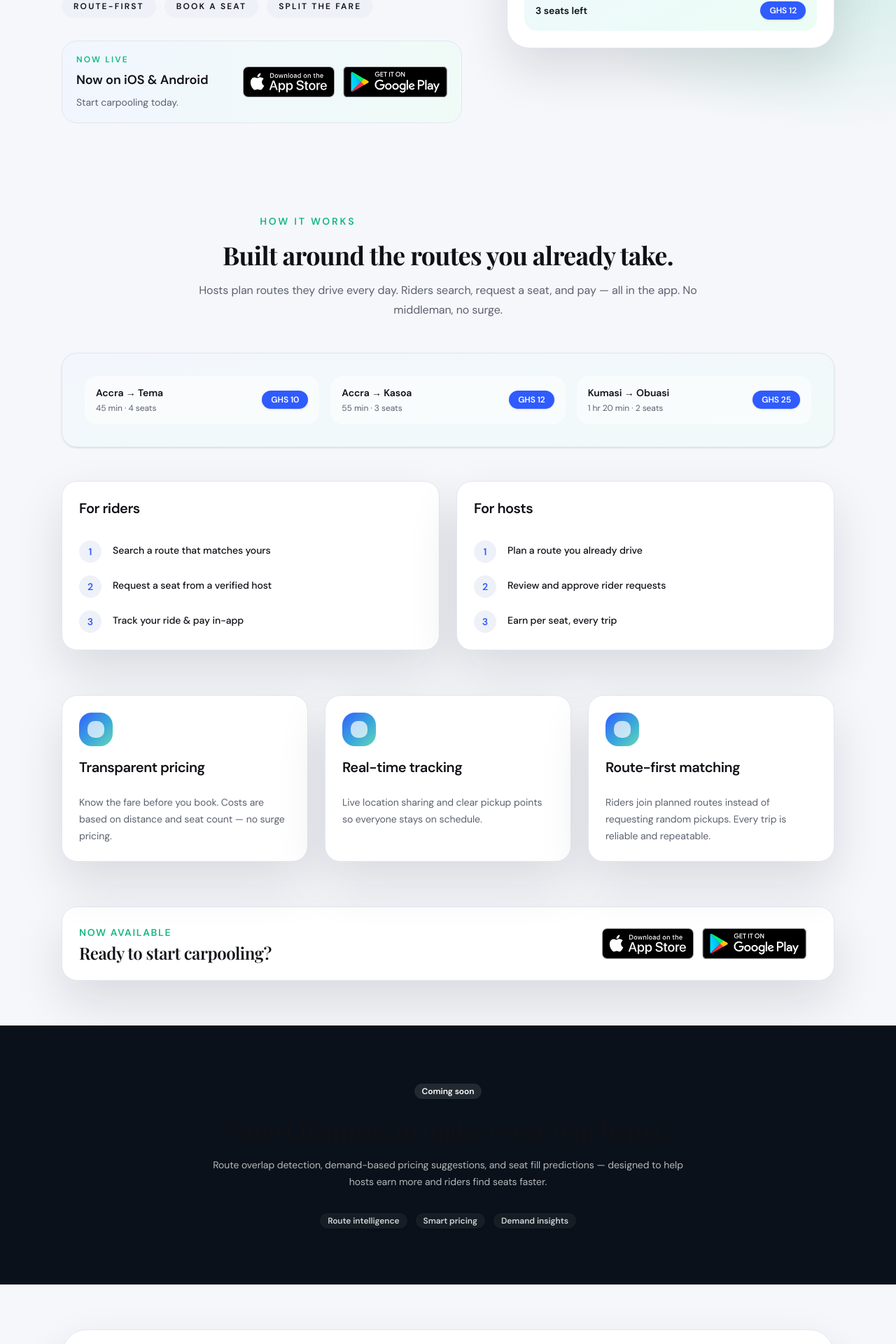
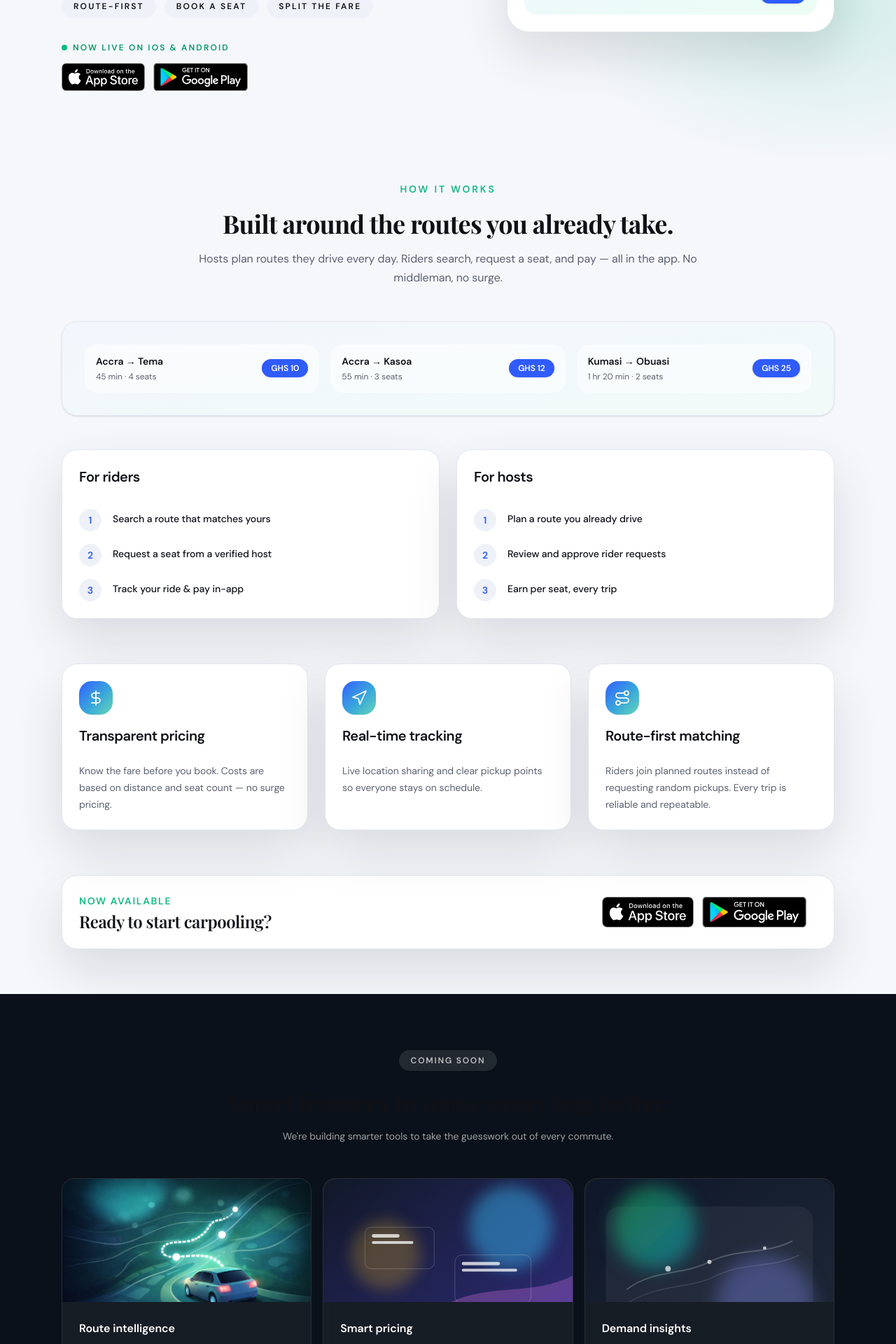
Before and after one commit to ProfArcanex01/Leet_Website, a Next.js app: page / in a window 1280 px wide. Shown: the part 580-2500 px from the top of the page at 70% size. Built offline with nearby package versions, Linux system fonts and the light colour scheme; no server answers; a web font is replaced by a local one.

Commit message:
Enhance Home component: Added icons for features to improve visual representation and user engagement. Introduced a new section for upcoming features with detailed descriptions, enhancing the overall user experience and providing clearer information about future offerings.

```diff
--- a/src/app/page.tsx
+++ b/src/app/page.tsx
@@ -5,6 +5,7 @@ import Image from 'next/image';
 import Link from 'next/link';
 import { WaitlistForm } from './waitlist-form';
 import { WaitlistStickyCta } from './waitlist-sticky-cta';
+import { DollarSign, Navigation, Route, CheckCircle2, Star } from 'lucide-react';
 
 const steps = [
   {
@@ -21,14 +22,36 @@ const features = [
   {
     title: 'Transparent pricing',
     copy: 'Know the fare before you book. Costs are based on distance and seat count — no surge pricing.',
+    icon: DollarSign,
   },
   {
     title: 'Real-time tracking',
     copy: 'Live location sharing and clear pickup points so everyone stays on schedule.',
+    icon: Navigation,
   },
   {
     title: 'Route-first matching',
     copy: 'Riders join planned routes instead of requesting random pickups. Every trip is reliable and repeatable.',
+    icon: Route,
+  },
+];
+
+
+const comingSoonFeatures = [
+  {
+    title: 'Route intelligence',
+    copy: 'Detects overlapping routes in real time to connect the right riders with the right hosts.',
+    image: '/adaptiv-routing.png',
+  },
+  {
+    title: 'Smart pricing',
+    copy: 'Demand-based fare suggestions that help hosts earn more without guessing.',
+    image: '/ai-commute-2.svg',
+  },
+  {
+    title: 'Demand insights',
+    copy: 'Seat fill predictions so hosts can plan better and riders always find a spot.',
+    image: '/ai-commute-3.svg',
   },
 ];
 
@@ -122,33 +145,33 @@ export default function Home() {
                 Split the fare
               </Badge>
             </div>
-            <div className="rounded-3xl border border-[color:var(--stroke)] bg-gradient-to-r from-blue-50/70 to-emerald-50/60 px-5 py-4">
-              <div className="flex flex-col gap-4 md:flex-row md:items-center md:justify-between">
-                <div>
-                  <p className="text-xs font-semibold uppercase tracking-[0.18em] text-[color:var(--accent-2)]">Now Live</p>
-                  <p className="mt-1 text-lg font-semibold text-[color:var(--ink)]">Now on iOS & Android</p>
-                  <p className="mt-1 text-sm text-muted-foreground">Start carpooling today.</p>
+            <div className="space-y-3">
+              <div className="flex items-center gap-2">
+                <span className="relative flex h-2 w-2">
+                  <span className="absolute inline-flex h-full w-full animate-ping rounded-full bg-emerald-400 opacity-75" />
+                  <span className="relative inline-flex h-2 w-2 rounded-full bg-emerald-500" />
+                </span>
+                <p className="text-xs font-semibold uppercase tracking-[0.18em] text-emerald-600">Now Live on iOS &amp; Android</p>
               </div>
-                <div className="flex flex-wrap items-center gap-2 sm:gap-3 md:flex-nowrap md:justify-end">
+              <div className="flex flex-wrap items-center gap-3">
                 <a
                   href="https://apps.apple.com/app/leet-carpooling/id6758221255"
                   target="_blank"
                   rel="noopener noreferrer"
                   aria-label="Download Leet on the App Store"
-                    className="transition hover:-translate-y-0.5"
+                  className="transition-transform hover:-translate-y-0.5 active:translate-y-0"
                 >
-                    <Image src="/app-store.svg" alt="Download on the App Store" width={190} height={56} className="h-11 w-auto" />
+                  <Image src="/app-store.svg" alt="Download on the App Store" width={190} height={56} className="h-10 w-auto" />
                 </a>
                 <a
                   href="https://play.google.com/store/apps/details?id=com.leetgh.app"
                   target="_blank"
                   rel="noopener noreferrer"
                   aria-label="Get Leet on Google Play"
-                    className="transition hover:-translate-y-0.5"
+                  className="transition-transform hover:-translate-y-0.5 active:translate-y-0"
                 >
-                    <Image src="/play-store.svg" alt="Get it on Google Play" width={190} height={56} className="h-11 w-auto" />
+                  <Image src="/play-store.svg" alt="Get it on Google Play" width={190} height={56} className="h-10 w-auto" />
                 </a>
-                </div>
               </div>
             </div>
           </div>
@@ -187,7 +210,7 @@ export default function Home() {
 
       <section id="how" className="mx-auto max-w-6xl px-6 py-16">
         <div className="mb-12 text-center">
-          <p className="mb-4 text-sm font-semibold uppercase tracking-[0.2em] text-[color:var(--accent-2)]">
+          <p className="mx-auto mb-4 text-sm font-semibold uppercase tracking-[0.2em] text-[color:var(--accent-2)]">
             How it works
           </p>
           <h2 className="text-3xl font-semibold md:text-4xl">Built around the routes you already take.</h2>
@@ -255,7 +278,7 @@ export default function Home() {
             >
               <CardHeader>
                 <div className="mb-4 flex h-12 w-12 items-center justify-center rounded-2xl bg-gradient-to-br from-[color:var(--accent)] to-[color:var(--accent-2)]/60">
-                  <div className="h-6 w-6 rounded-lg bg-white/70"></div>
+                  <feature.icon className="h-6 w-6 text-white" strokeWidth={1.75} />
                 </div>
                 <CardTitle className="text-xl font-semibold">{feature.title}</CardTitle>
               </CardHeader>
@@ -299,20 +322,27 @@ export default function Home() {
       </section>
 
       <section className="bg-[#0b111a]">
-        <div className="mx-auto max-w-6xl px-6 py-20 text-center">
-          <Badge className="rounded-full bg-white/10 text-white">Coming soon</Badge>
+        <div className="mx-auto max-w-6xl px-6 py-20">
+          <div className="text-center">
+            <Badge className="rounded-full bg-white/10 px-4 py-1.5 text-xs font-semibold uppercase tracking-[0.15em] text-white/70">Coming soon</Badge>
             <h2 className="mx-auto mt-6 max-w-2xl text-balance text-3xl font-semibold text-white md:text-4xl">
               Smart features to make every trip better.
             </h2>
-          <p className="mx-auto mt-4 max-w-xl text-sm text-white/70">
-            Route overlap detection, demand-based pricing suggestions, and seat fill predictions — designed to help hosts
-            earn more and riders find seats faster.
+            <p className="mx-auto mt-4 max-w-xl text-sm text-white/60">
+              We&apos;re building smarter tools to take the guesswork out of every commute.
             </p>
-          <div className="mt-8 flex flex-wrap justify-center gap-3">
-            {['Route intelligence', 'Smart pricing', 'Demand insights'].map((item) => (
-              <Badge key={item} className="rounded-full bg-white/5 text-white/80">
-                {item}
-              </Badge>
+          </div>
+          <div className="mt-12 grid gap-4 md:grid-cols-3">
+            {comingSoonFeatures.map((item) => (
+              <div key={item.title} className="overflow-hidden rounded-2xl border border-white/8 bg-white/5 text-left backdrop-blur-sm">
+                <div className="h-44 w-full overflow-hidden">
+                  <Image src={item.image} alt={item.title} width={720} height={540} className="h-full w-full object-cover object-top" />
+                </div>
+                <div className="p-6">
+                  <p className="font-semibold text-white">{item.title}</p>
+                  <p className="mt-2 text-sm text-white/55">{item.copy}</p>
+                </div>
+              </div>
             ))}
           </div>
         </div>
@@ -338,7 +368,10 @@ export default function Home() {
                   'In-app support',
                 ].map((item) => (
                   <Card key={item} className="rounded-2xl border-[color:var(--stroke)] bg-[color:var(--soft)]">
-                    <CardContent className="p-4">{item}</CardContent>
+                    <CardContent className="flex items-center gap-2.5 p-4">
+                      <CheckCircle2 className="h-4 w-4 shrink-0 text-emerald-500" />
+                      <span className="text-sm">{item}</span>
+                    </CardContent>
                   </Card>
                 ))}
               </div>
@@ -380,7 +413,7 @@ export default function Home() {
 
       <section className="mx-auto max-w-6xl px-6 pb-16">
         <div className="mb-8 text-center">
-          <p className="text-sm font-semibold uppercase tracking-[0.18em] text-[color:var(--accent-2)]">Community Feedback</p>
+          <p className="mx-auto text-sm font-semibold uppercase tracking-[0.18em] text-[color:var(--accent-2)]">Community Feedback</p>
           <h2 className="mt-3 text-3xl font-semibold md:text-4xl">What riders and hosts are saying</h2>
         </div>
         <div className="grid gap-4 md:grid-cols-3">
@@ -390,10 +423,20 @@ export default function Home() {
               className="rounded-3xl border-[color:var(--stroke)] bg-[color:var(--card)] shadow-[var(--shadow)]"
             >
               <CardContent className="flex h-full flex-col p-6">
-                <p className="text-sm leading-relaxed text-muted-foreground">&ldquo;{item.quote}&rdquo;</p>
-                <div className="mt-5 border-t border-[color:var(--stroke)] pt-4">
+                <div className="mb-3 flex gap-0.5">
+                  {Array.from({ length: 5 }).map((_, i) => (
+                    <Star key={i} className="h-4 w-4 fill-amber-400 text-amber-400" />
+                  ))}
+                </div>
+                <p className="flex-1 text-sm leading-relaxed text-muted-foreground">&ldquo;{item.quote}&rdquo;</p>
+                <div className="mt-5 flex items-center gap-3 border-t border-[color:var(--stroke)] pt-4">
+                  <div className="flex h-9 w-9 shrink-0 items-center justify-center rounded-full bg-gradient-to-br from-[color:var(--accent)] to-[color:var(--accent-2)] text-xs font-bold text-white">
+                    {item.name.split(' ').map((n) => n[0]).join('')}
+                  </div>
+                  <div>
                     <p className="text-sm font-semibold text-[color:var(--ink)]">{item.name}</p>
                     <p className="text-xs uppercase tracking-[0.08em] text-[color:var(--accent-2)]">{item.role}</p>
+                  </div>
                 </div>
               </CardContent>
             </Card>
@@ -404,9 +447,9 @@ export default function Home() {
       <section id="waitlist" className="mx-auto max-w-6xl px-6 pb-20">
         <Card className="rounded-[36px] border-[color:var(--stroke)] bg-gradient-to-br from-blue-50/50 to-emerald-50/50 shadow-[var(--shadow)]">
           <CardContent className="p-8 text-center md:p-12">
-            <h2 className="text-3xl font-semibold md:text-4xl">Stay in the loop.</h2>
+            <h2 className="text-3xl font-semibold md:text-4xl">Be the first to know.</h2>
             <p className="mx-auto mt-4 max-w-lg text-muted-foreground">
-              Get updates on new features, routes, and community events. Join our mailing list.
+              Get early access to new routes, features, and community updates — straight to your inbox.
             </p>
             <WaitlistForm idPrefix="main" platform="all" />
           </CardContent>
@@ -414,21 +457,49 @@ export default function Home() {
       </section>
 
       <footer className="border-t border-[color:var(--stroke)] bg-[color:var(--card)]">
-        <div className="mx-auto flex max-w-6xl flex-col gap-6 px-6 py-10 md:flex-row md:items-center md:justify-between">
-          <div>
+        <div className="mx-auto max-w-6xl px-6 py-10">
+          <div className="flex flex-col gap-8 md:flex-row md:items-start md:justify-between">
+            <div className="space-y-3">
               <p className="text-lg font-semibold">Leet</p>
               <p className="text-sm text-muted-foreground">Routes that respect your time.</p>
+              <div className="flex items-center gap-3 pt-1">
+                <a
+                  href="https://apps.apple.com/app/leet-carpooling/id6758221255"
+                  target="_blank"
+                  rel="noopener noreferrer"
+                  aria-label="Download on the App Store"
+                  className="opacity-80 transition hover:opacity-100"
+                >
+                  <Image src="/app-store.svg" alt="Download on the App Store" width={110} height={32} className="h-8 w-auto" />
+                </a>
+                <a
+                  href="https://play.google.com/store/apps/details?id=com.leetgh.app"
+                  target="_blank"
+                  rel="noopener noreferrer"
+                  aria-label="Get it on Google Play"
+                  className="opacity-80 transition hover:opacity-100"
+                >
+                  <Image src="/play-store.svg" alt="Get it on Google Play" width={110} height={32} className="h-8 w-auto" />
+                </a>
               </div>
-          <div className="flex flex-wrap gap-6 text-sm text-muted-foreground">
-            <Link className="hover:text-[color:var(--ink)]" href="/terms">
-              Terms
-            </Link>
-            <Link className="hover:text-[color:var(--ink)]" href="/privacy">
-              Privacy
-            </Link>
-            <Link className="hover:text-[color:var(--ink)]" href="/support">
-              Support
-            </Link>
+            </div>
+            <div className="flex flex-wrap items-center gap-6 text-sm text-muted-foreground md:pt-1">
+              <Link className="hover:text-[color:var(--ink)]" href="/terms">Terms</Link>
+              <Link className="hover:text-[color:var(--ink)]" href="/privacy">Privacy</Link>
+              <Link className="hover:text-[color:var(--ink)]" href="/support">Support</Link>
+              <a
+                href="https://twitter.com/LeetCarpooling"
+                target="_blank"
+                rel="noopener noreferrer"
+                className="hover:text-[color:var(--ink)]"
+                aria-label="Leet on X (Twitter)"
+              >
+                X&nbsp;/&nbsp;Twitter
+              </a>
+            </div>
+          </div>
+          <div className="mt-8 border-t border-[color:var(--stroke)] pt-6 text-center text-xs text-muted-foreground">
+            © {new Date().getFullYear()} Leet. All rights reserved.
           </div>
         </div>
       </footer>
```
Lines whose indentation alone changed are shown as unchanged.
